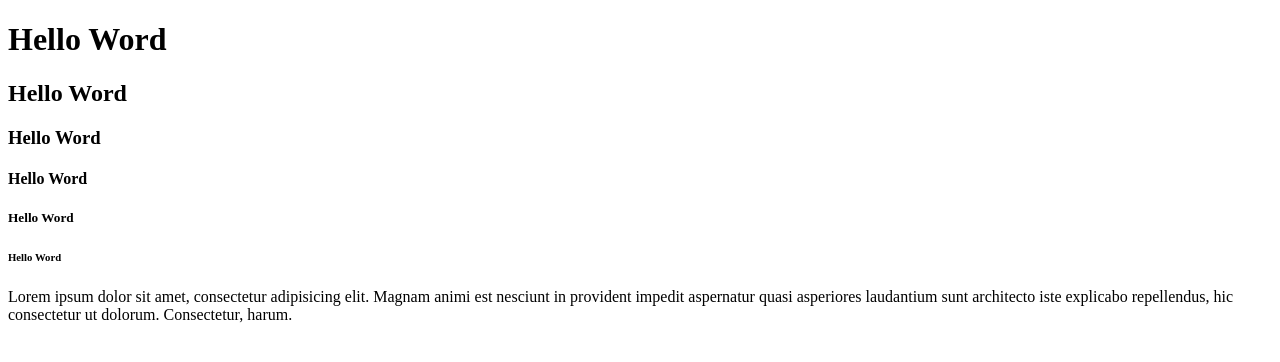
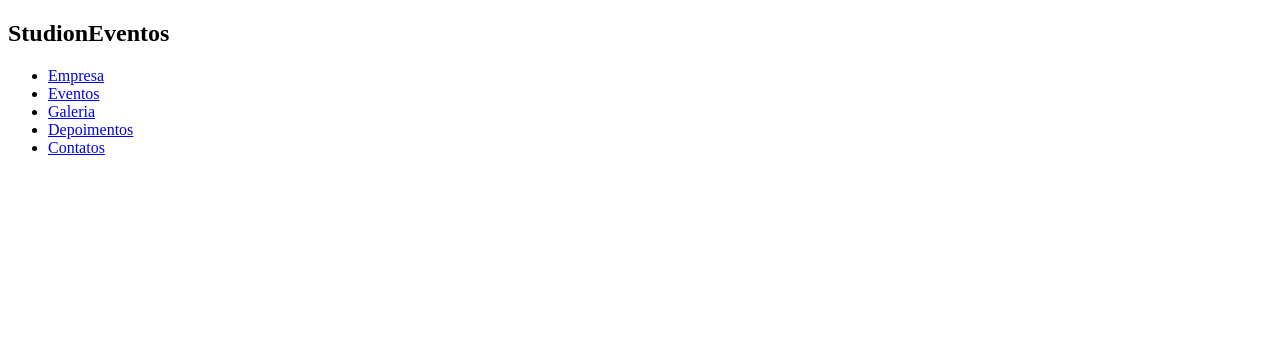
Before and after one commit to ismaelfsjunior/studion, a website: page src/index.html in a window 1280 px wide. Drawn offline with Linux system fonts and the light colour scheme.

Commit message:
feat(NAV): Creater navegator section

```diff
--- a/src/index.html
+++ b/src/index.html
@@ -7,14 +7,35 @@
     </head>
 
     <body>
-        <h1>Hello Word</h1>
-        <h2>Hello Word</h1>
-        <h3>Hello Word</h1>
-        <h4>Hello Word</h1>
-        <h5>Hello Word</h1>
-        <h6>Hello Word</h1>
-        <p>
-            Lorem ipsum dolor sit amet, consectetur adipisicing elit. Magnam animi est nesciunt in provident impedit aspernatur quasi asperiores laudantium sunt architecto iste explicabo repellendus, hic consectetur ut dolorum. Consectetur, harum.
-        </p>
+        <nav>
+            <h1>Studi<span>on</span><span>Eventos</span></h1>
+            <ul>
+                <li>
+                    <a href="#empresa">
+                        Empresa
+                    </a>
+                </li>
+                <li>
+                    <a href="#eventos">
+                        Eventos
+                    </a>
+                </li>
+                <li>
+                    <a href="#galeria">
+                        Galeria
+                    </a>
+                </li>
+                <li>
+                    <a href="#depoimentos">
+                        Depoimentos
+                    </a>
+                </li>
+                <li>
+                    <a href="#contatos">
+                        Contatos
+                    </a>
+                </li>
+            </ul>
+        </nav>
     </body>
 </html>
```
